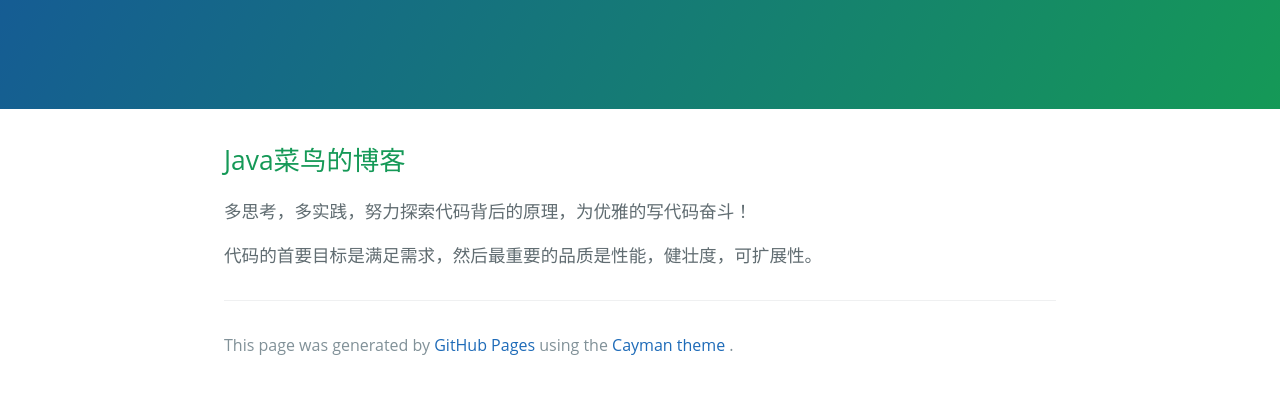
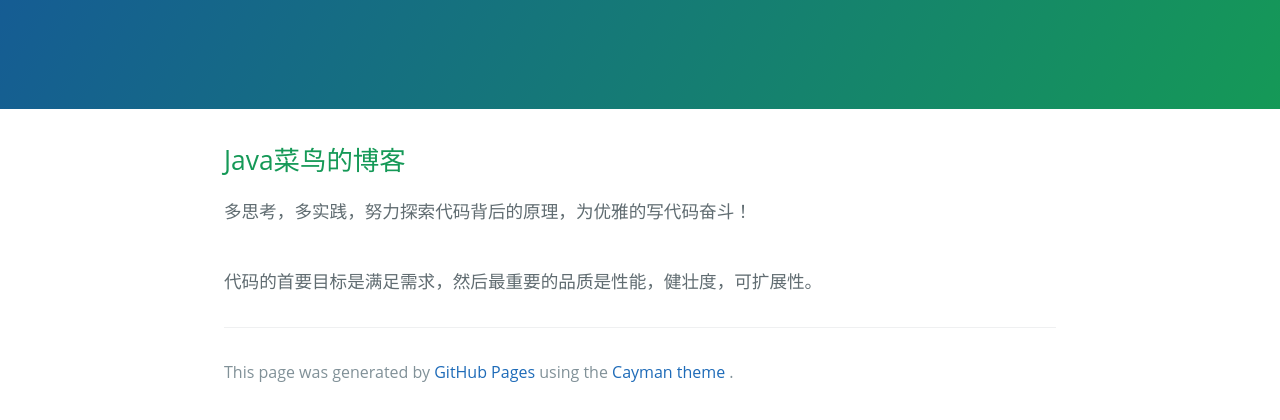
Before and after one commit to vip8860/vip8860.github.io, a plain HTML site: page index.html in a window 1280 px wide. Shown: the part 208-628 px from the top of the page. Drawn offline with Linux system fonts and the light colour scheme.

Commit message:
change 2p

```diff
--- a/index.html
+++ b/index.html
@@ -21,7 +21,7 @@
 
 <p>多思考，多实践，努力探索代码背后的原理，为优雅的写代码奋斗！</p>
 
-<p>代码的首要目标是满足需求，然后最重要的品质是性能，健壮度，可扩展性。</p>
+<br />代码的首要目标是满足需求，然后最重要的品质是性能，健壮度，可扩展性。
 
       <footer class="site-footer">
 
```
